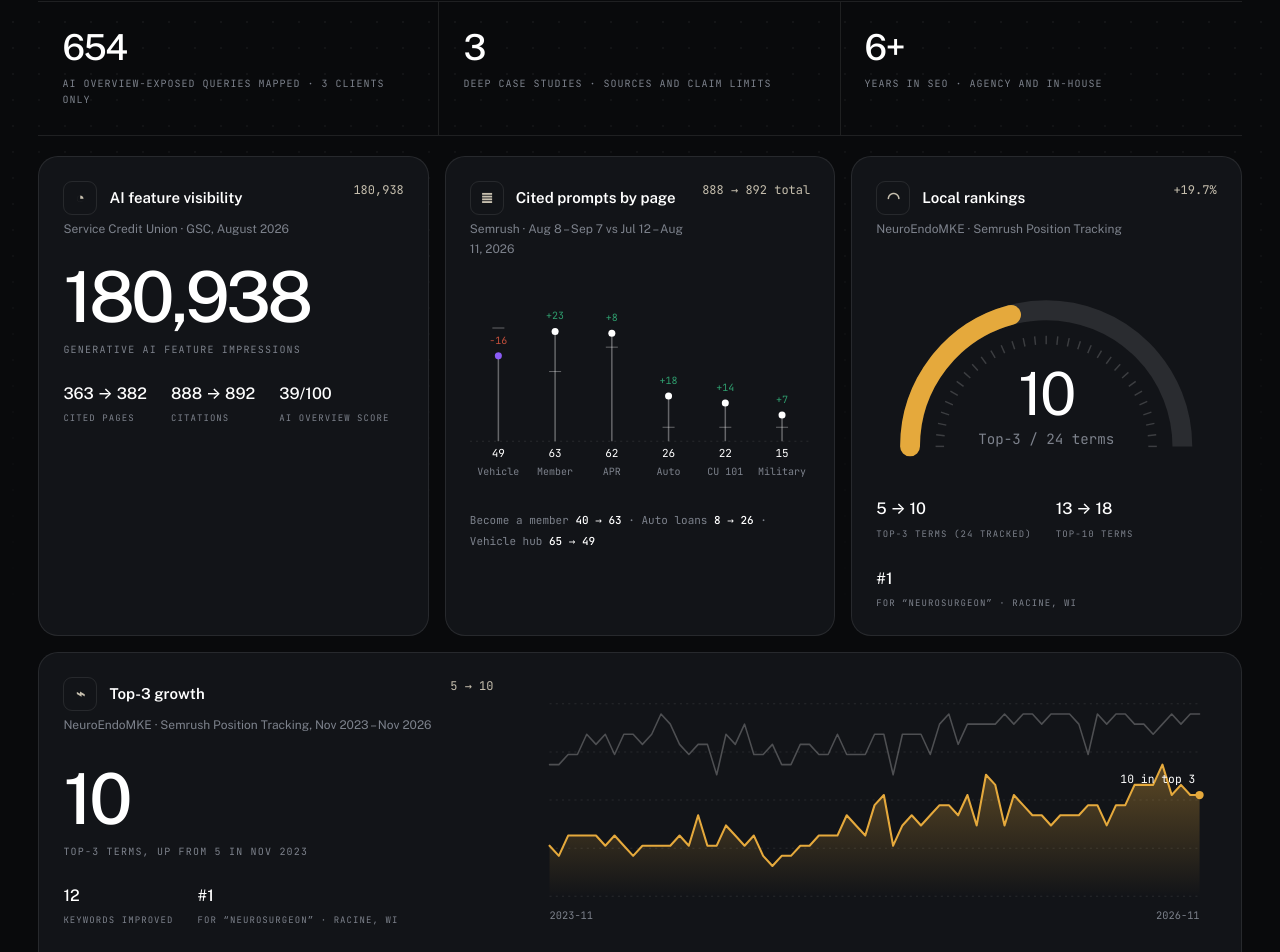
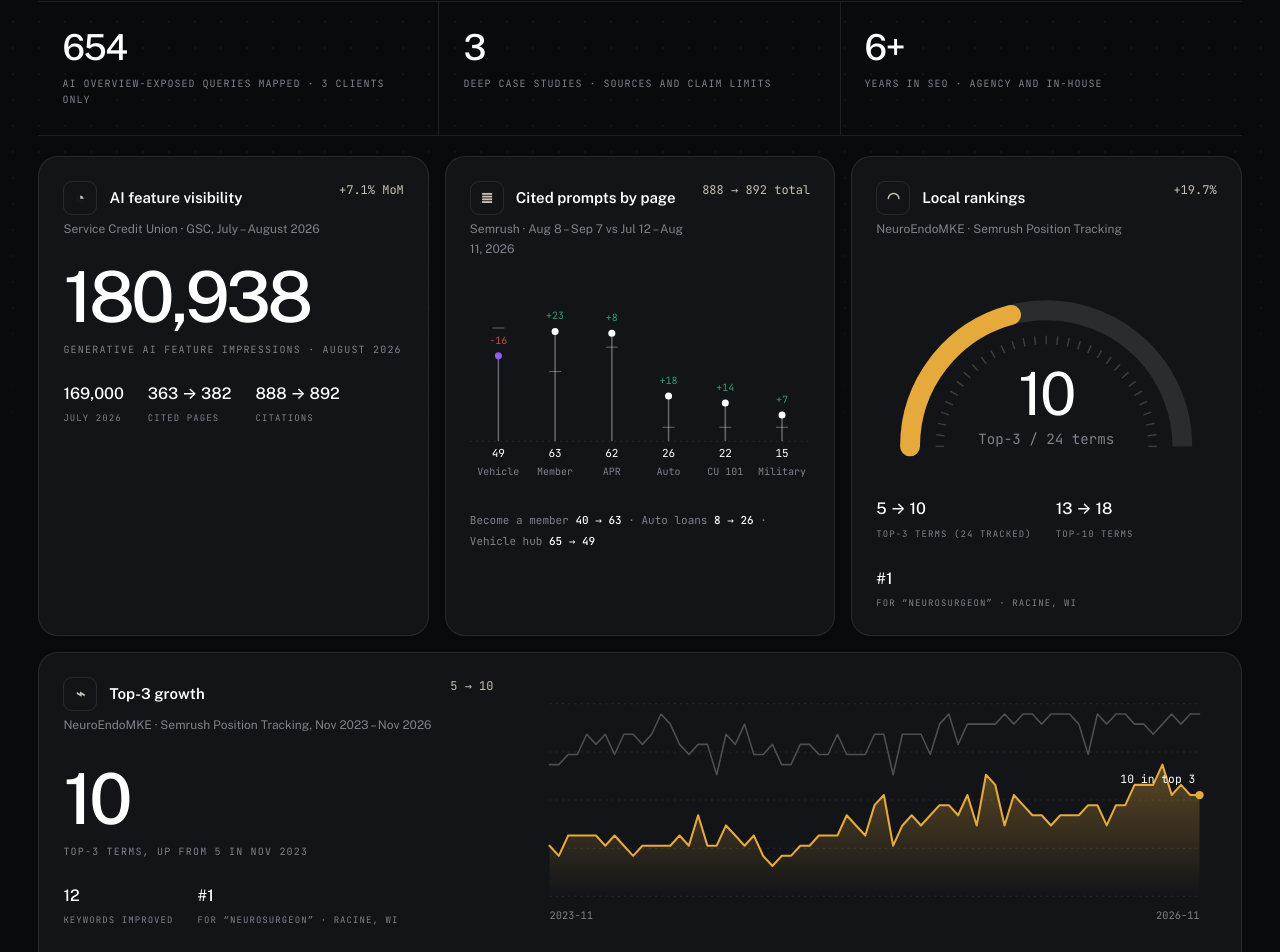
Before and after one commit to reyserved/reyserved.github.io, a Next.js app in the folder site/: page / in a window 1280 px wide. Shown: the part 1426-2378 px from the top of the page. Built offline with nearby package versions, Linux system fonts and the light colour scheme.

Commit message:
Add July to August AI feature impression comparison

```diff
--- a/site/src/components/ProofDashboard.jsx
+++ b/site/src/components/ProofDashboard.jsx
@@ -72,16 +72,16 @@ export default function ProofDashboard() {
             <div className="card__head">
               <div>
                 <h3 className="card__title" id="card-ai"><span className="card__icon" aria-hidden="true">◔</span>AI feature visibility</h3>
-                <p className="card__subtitle">Service Credit Union · GSC, August 2026</p>
+                <p className="card__subtitle">Service Credit Union · GSC, July – August 2026</p>
               </div>
-              <span className="card__top-metric">180,938</span>
+              <span className="card__top-metric">+7.1% MoM</span>
             </div>
             <div className="metric-big"><span data-count="180938">180,938</span></div>
-            <p className="metric-caption">Generative AI feature impressions</p>
+            <p className="metric-caption">Generative AI feature impressions · August 2026</p>
             <div className="submetrics">
+              <div><div className="submetric-value">169,000</div><div className="submetric-label">July 2026</div></div>
               <div><div className="submetric-value">363 → 382</div><div className="submetric-label">Cited pages</div></div>
               <div><div className="submetric-value">888 → 892</div><div className="submetric-label">Citations</div></div>
-              <div><div className="submetric-value">39/100</div><div className="submetric-label">AI Overview score</div></div>
             </div>
           </article>
 
```
Also changed, not shown: 16 other files (tests, documents, lock files or other folders).
